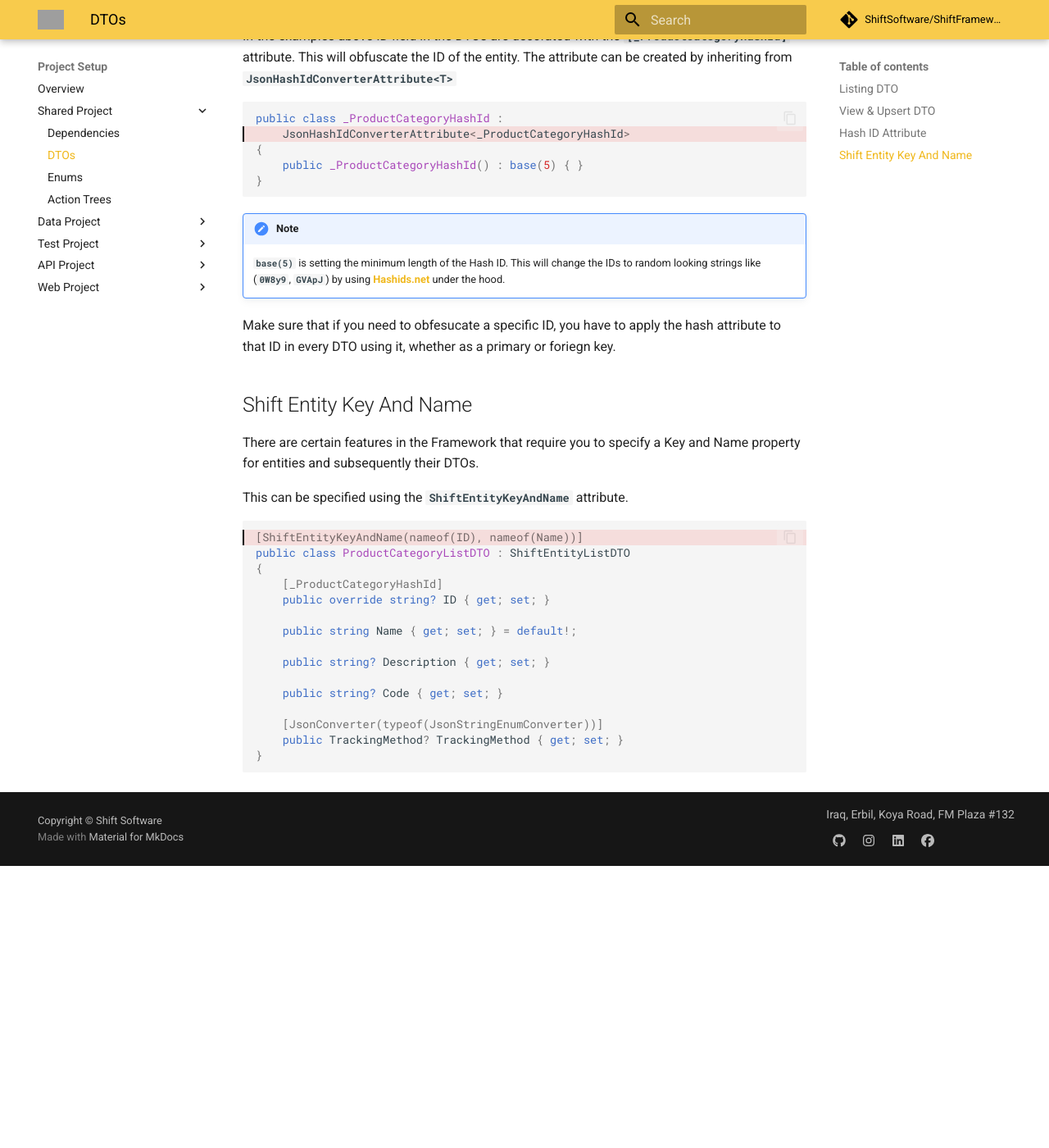
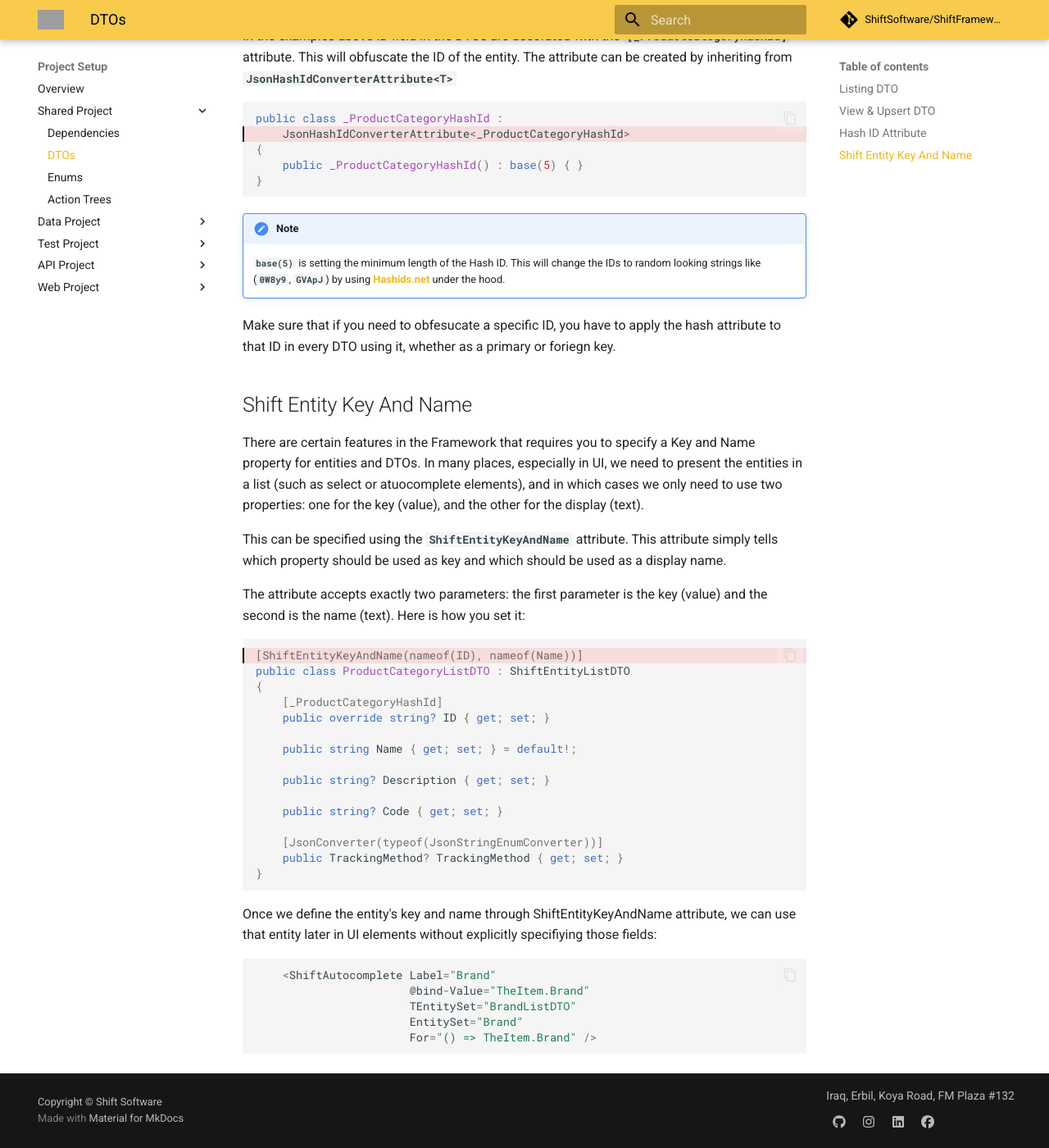
Before and after one commit to ShiftSoftware/ShiftFrameworkDocs, an MkDocs documentation site: the page built from docs/project-setup/shared-project/dtos.md, in a window 1280 px wide and 1400 px high, scrolled down 2057 px. Shown: the whole window at 82% size. Built offline with MkDocs 1.6.1 and Material for MkDocs 9.7.7, drawn with Linux system fonts in a browser that asks for light colours; comment, search, counter and statistics services are not loaded; before the commit the page ends 3113 px from its top, so only the background shows below that; grey boxes are pictures that could not be loaded.

Commit message:
Add further description to Shift Entity Key And Name

````diff
--- a/docs/project-setup/shared-project/dtos.md
+++ b/docs/project-setup/shared-project/dtos.md
@@ -94,9 +94,11 @@ public class _ProductCategoryHashId :
 Make sure that if you need to obfesucate a specific ID, you have to apply the hash attribute to that ID in every DTO using it, whether as a primary or foriegn key.
 
 ## Shift Entity Key And Name
-There are certain features in the Framework that require you to specify a Key and Name property for entities and subsequently their DTOs.
+There are certain features in the Framework that requires you to specify a Key and Name property for entities and DTOs. In many places, especially in UI, we need to present the entities in a list (such as select or atuocomplete elements), and in which cases we only need to use two properties: one for the key (value), and the other for the display (text).
 
-This can be specified using the **``ShiftEntityKeyAndName``** attribute.
+This can be specified using the **``ShiftEntityKeyAndName``** attribute. This attribute simply tells which property should be used as key and which should be used as a display name.
+
+The attribute accepts exactly two parameters: the first parameter is the key (value) and the second is the name (text). Here is how you set it:
 
 ```C# hl_lines="1"
 [ShiftEntityKeyAndName(nameof(ID), nameof(Name))]
@@ -115,3 +117,13 @@ public class ProductCategoryListDTO : ShiftEntityListDTO
     public TrackingMethod? TrackingMethod { get; set; }
 }
 ```
+
+Once we define the entity's key and name through ShiftEntityKeyAndName attribute, we can use that entity later in UI elements without explicitly specifiying those fields:
+
+```C#
+    <ShiftAutocomplete Label="Brand"
+                       @bind-Value="TheItem.Brand"
+                       TEntitySet="BrandListDTO"
+                       EntitySet="Brand"
+                       For="() => TheItem.Brand" />
+```
````
